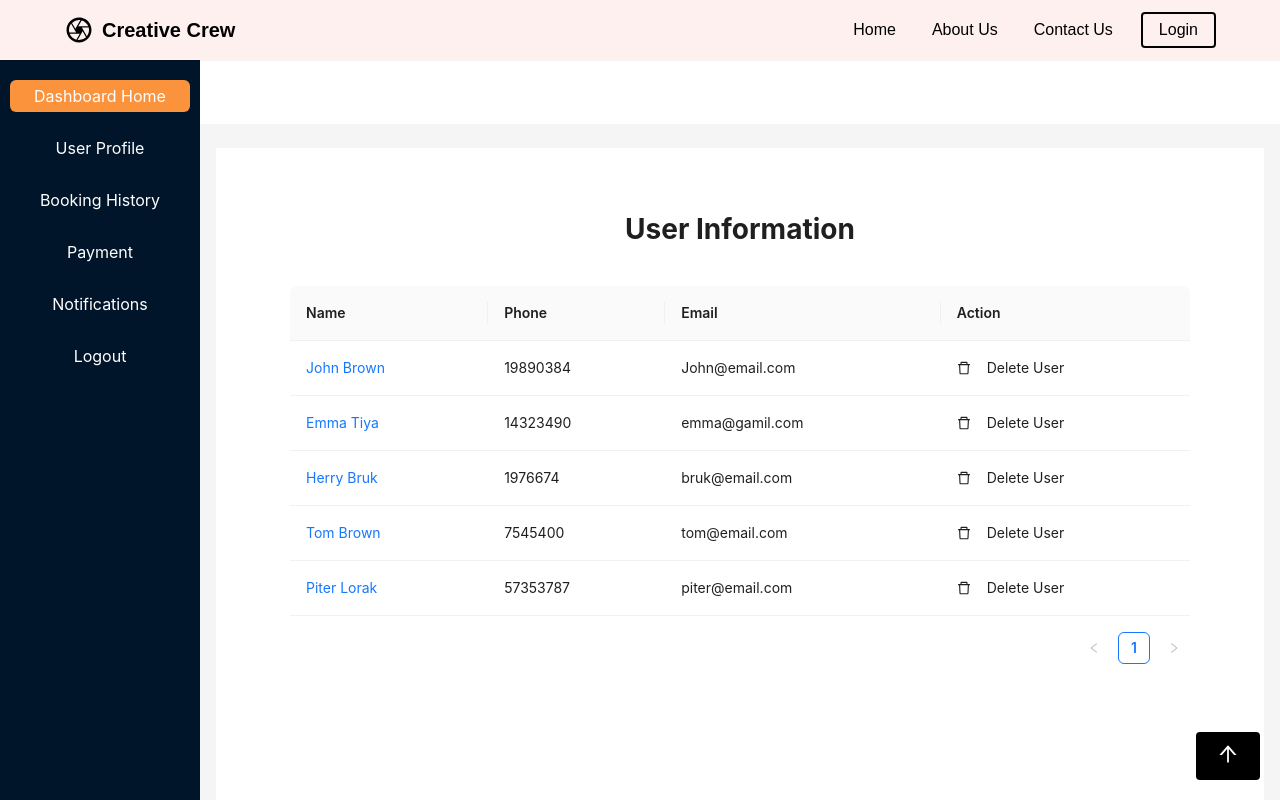
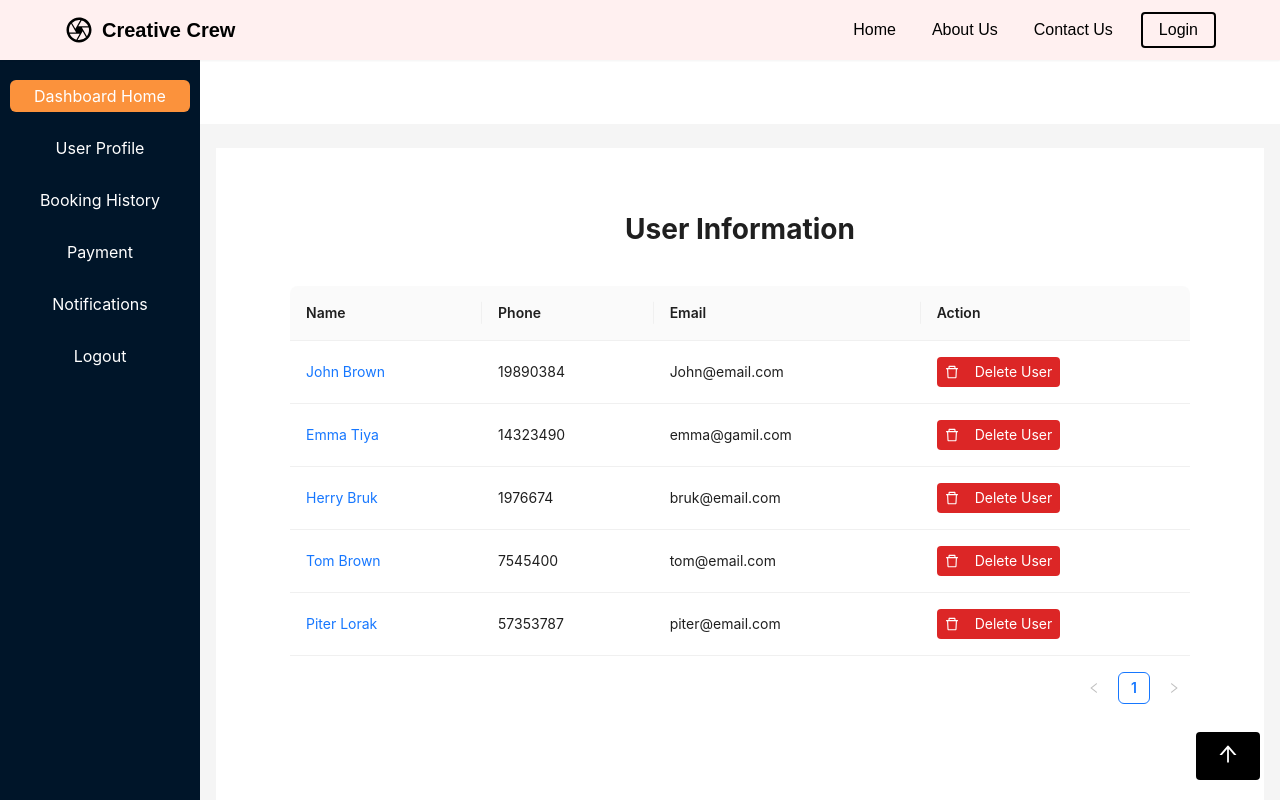
Before and after one commit to Ankan112/creative-crew, a Next.js app: page /dashboard/all-user in a window 1280 px wide. Shown: the top 800 px of the page. Built offline with nearby package versions, Linux system fonts and the light colour scheme; a web font is replaced by a local one.

Commit message:
all-user page delete icon desing change

```diff
--- a/src/pages/dashboard/all-user/index.jsx
+++ b/src/pages/dashboard/all-user/index.jsx
@@ -34,7 +34,7 @@ const AllUser = () => {
         <Space
           onClick={openMessage}
           type="dashed"
-          className="cursor-pointer"
+          className="cursor-pointer py-1 px-2 rounded bg-red-600 text-white"
           size="middle"
         >
           <DeleteOutlined />
```
